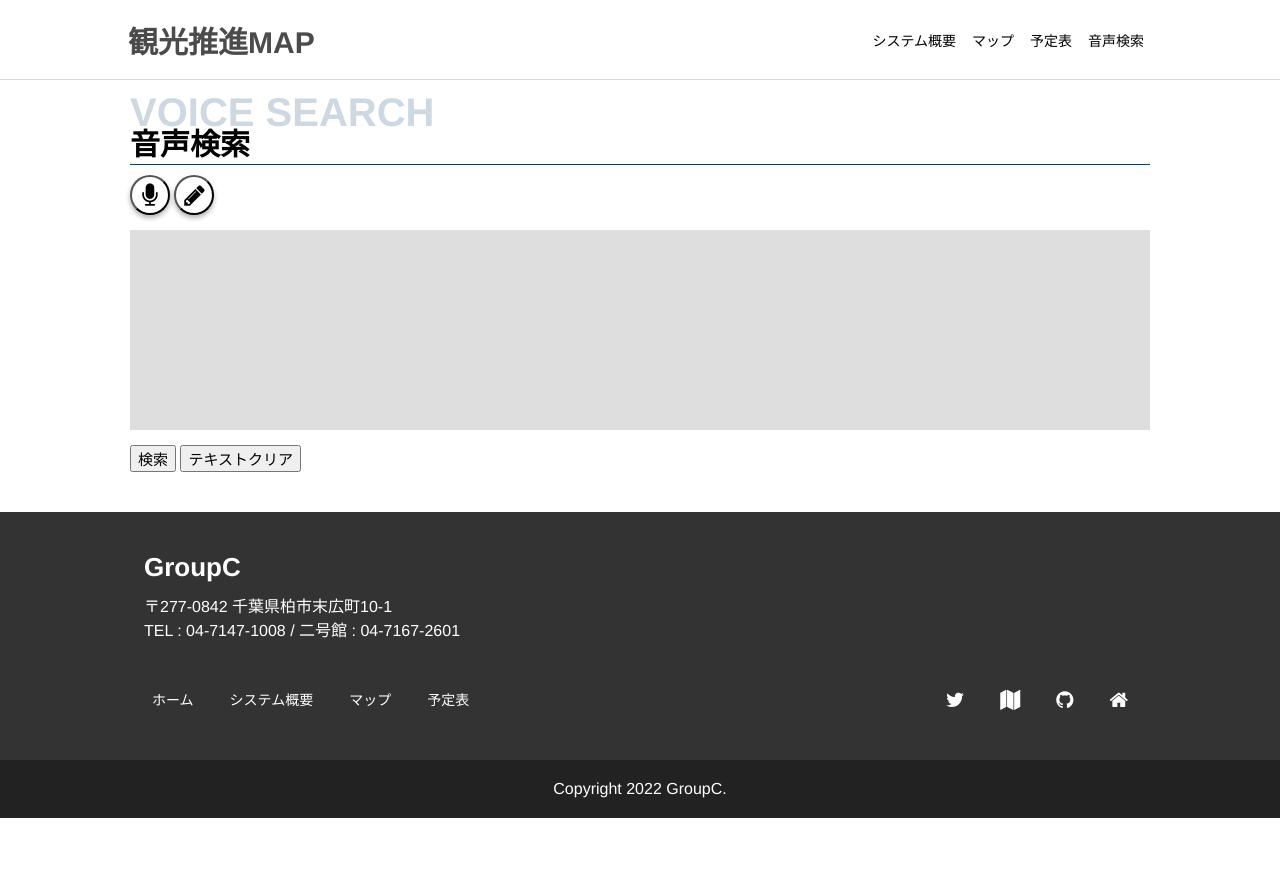
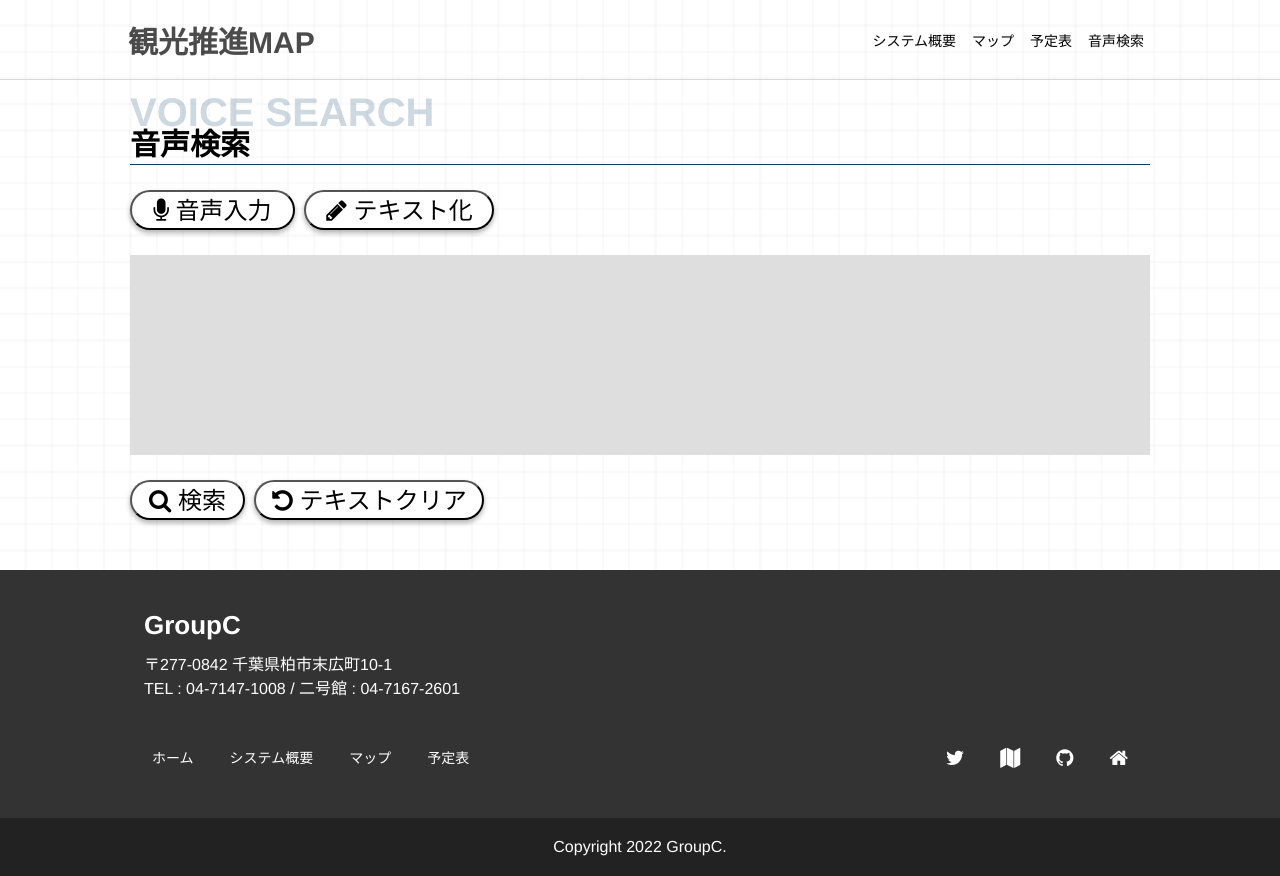
Before and after one commit to kazumaru18/grad2021_groupC, a Django app: page /onsei/ in a window 1280 px wide. Before the commit the page ends 818 px from the top, so only its background shows below. Run offline with Django 3.2, Linux system fonts and the light colour scheme; some libraries are stand-ins or nearby versions.

Commit message:
0208 school

```diff
--- a/map/templates/base.html
+++ b/map/templates/base.html
@@ -16,6 +16,7 @@
 </head>
 
 <body>
+  <div class="bg_pattern Paper_v2"></div>
 
 <!-- ヘッダー ---------------------------------->
 {% block header %}{% include 'header.html' %}{% endblock %}
--- a/map/templates/describe.html
+++ b/map/templates/describe.html
@@ -26,12 +26,12 @@
         <article class="grid">
               <h3>周辺情報</h3>
               <p class="img"><img src="{% static 'images/eyecatch2_.jpg' %}" width="220" height="300" alt=""></p>
-              <p>各カテゴリーごとの現在地周辺の店舗やイベントなどを表示し<br>知らなかった１面を発見</p>
+              <p>各カテゴリーごとの現在地周辺の店舗やイベントなどを表示し知らなかった１面を発見</p>
           </article>
           <article class="grid">
               <h3>ルート案内</h3>
               <p class="img"><img src="{% static 'images/eyecatch3_.jpg' %}" width="220" height="300" alt=""></p>
-              <p>マップ上で目的地までのルートと時間を表示し<br>素早くそしてスムーズな行動を可能にする</p>
+              <p>マップ上で目的地までのルートと時間を表示し素早くそしてスムーズな行動を可能にする</p>
           </article>
           <article class="grid">
         <h3>カレンダー</h3>
--- a/map/templates/onsei.html
+++ b/map/templates/onsei.html
@@ -11,8 +11,8 @@
   function mario(button) {
     window.location.href = "{% url 'map' %}" + '?q=' + this.output.innerHTML;
   }
-  function clear(button) {
-    output = '';
+  function cleee(button) {
+    output.innerHTML = '';
   }
 </script>
 {% endblock %}
@@ -20,11 +20,10 @@
 {% block contents%}
 <div class="onseimain">
   <h1 class="summary_title" data-en="Voice search"><span>音声検索</span></h1>
-  <button class="btn btn--circle btn--circle-c btn--shadow" onclick="startRecording(this)"><i class="fa fa-microphone"></i></button>
-  <!-- <p>マイクを押して</p> -->
-  <button class="btn btn--circle btn--circle-c btn--shadow" onclick="stopRecording(this)"><i class="fa fa-pencil"></i></button>
+  <button id="b-mic" class="btn btn--circle btn--circle-c btn--shadow" onclick="startRecording(this)"><i class="fa fa-microphone"></i> 音声入力</button>
+  <button id="b-text" class="btn btn--circle btn--circle-c btn--shadow" onclick="stopRecording(this)"><i class="fa fa-pencil"></i> テキスト化</button>
   <div class="onseioutput" id="output"></div>
-  <button onclick="mario(this)">検索</button>
-  <button onclick="clear(this)">テキストクリア</button>
+  <button id="b-search" class="btn btn--circle btn--circle-c btn--shadow" onclick="mario(this)"><i class="fa fa-search"></i> 検索</button>
+  <button id="b-undo" class="btn btn--circle btn--circle-c btn--shadow" onclick="cleee(this)"><i class="fa fa-undo"></i> テキストクリア</button>
 </div>
 {% endblock %}
--- a/static/css/onsei.css
+++ b/static/css/onsei.css
@@ -9,24 +9,38 @@
   width: 100%;
   height: 200px;
   background-color: rgb(222, 222, 222);
-  margin: 15px 0 15px 0;
+  margin: 15px 0 0 0;
   padding: 10px 10px;
 }
 
 button {
-  font-size: 15px;
   cursor: pointer;
 }
 
 .btn--circle {
-  width: 40px;
   height: 40px;
-  margin: 10px 0 0 0;
+  margin: 25px 5px 10px 0;
   padding: 0;
   background: #fff;
-  border-radius: 50%;
+  border-radius: 40px;
   -webkit-box-shadow: 0 3px 5px rgba(0, 0, 0, .3);
   box-shadow: 0 3px 5px rgba(0, 0, 0, .3);
+}
+
+#b-mic {
+  width: 165px;
+}
+
+#b-text {
+  width: 190px;
+}
+
+#b-search {
+  width: 115px;
+}
+
+#b-undo {
+  width: 230px;
 }
 
 .btn--circle-c {
--- a/static/css/style.css
+++ b/static/css/style.css
@@ -7,7 +7,7 @@ html, body {
   padding: 0;
   height: 100%;
   font-family: "Hiragino Kaku Gothic Pro", "ヒラギノ角ゴ Pro W3", メイリオ, Meiryo, "ＭＳ Ｐゴシック", "Helvetica Neue", Helvetica, Arial, sans-serif;
-  background-color: #ffff;
+
 }
 
 .bg_pattern {
@@ -226,6 +226,63 @@ main {
 .ons button {
   padding: 15px 30px;
   font-size: 35px;
+}
+
+button {
+  cursor: pointer;
+}
+
+.btn--circle {
+  width: 400px;
+  height: 80px;
+  margin: 0 auto;
+  padding: 0;
+  background: #fff;
+  border-radius: 40px;
+  -webkit-box-shadow: 0 3px 5px rgba(0, 0, 0, .3);
+  box-shadow: 0 3px 5px rgba(0, 0, 0, .3);
+}
+
+.btn--circle-c {
+  font-size: 150%;
+  line-height: 40px;
+  -webkit-transition: all .3s;
+  transition: all .3s;
+  letter-spacing: 0;
+}
+
+.btn--shadow {
+  line-height: 35px;
+}
+
+@media screen and (max-width: 480px) {
+	/* 480px以下に適用されるCSS（スマホ用） */
+  /* img {
+    width: 100%;
+  } */
+
+  .btn--circle {
+    width: 300px;
+    height: 80px;
+    margin: 0 auto;
+    padding: 0;
+    background: #fff;
+    border-radius: 40px;
+    -webkit-box-shadow: 0 3px 5px rgba(0, 0, 0, .3);
+    box-shadow: 0 3px 5px rgba(0, 0, 0, .3);
+  }
+
+  .btn--circle-c {
+    font-size: 150%;
+    line-height: 40px;
+    -webkit-transition: all .3s;
+    transition: all .3s;
+    letter-spacing: 0;
+  }
+
+  .btn--shadow {
+    line-height: 35px;
+  }
 }
 
 .search-subtitle {
--- a/static/js/map.js
+++ b/static/js/map.js
@@ -922,14 +922,14 @@ function searchHours(place, week, time) {
       // if (status == google.maps.places.PlacesServiceStatus.OK) {
       if (place['opening_hours']) {
           if (place['opening_hours']['weekday_text']) {
-              var day = place['opening_hours']['weekday_text'][0]
+              var day = place['opening_hours']['weekday_text'][week]
               // console.log(place['opening_hours']['weekday_text']);
               day = day.split(/[:～,]/);
               // console.log(day.length);
-              if (day[week] === ' 24 時間営業') {
+              if (day[1] === ' 24 時間営業') {
                   // console.log('yes');
                   return true;
-              } else if (day[week] === ' 定休日') {
+              } else if (day[1] === ' 定休日') {
                   // console.log('no');
                   return false;
               }
--- a/static/js/onsei.js
+++ b/static/js/onsei.js
@@ -64,7 +64,7 @@ function audioRecognize() {
         let result_json = JSON.parse(text)
         // 音声認識結果の表示
         text = result_json.results[0].alternatives[0].transcript
-        output.innerHTML += "\n" + text
+        output.innerHTML += text + "　"
         console.log("result: " + text)
       })
     }
```
Also changed, not shown: map/templates/index.html (+5 -3 lines), static/css/side.css (+5 -5 lines).
